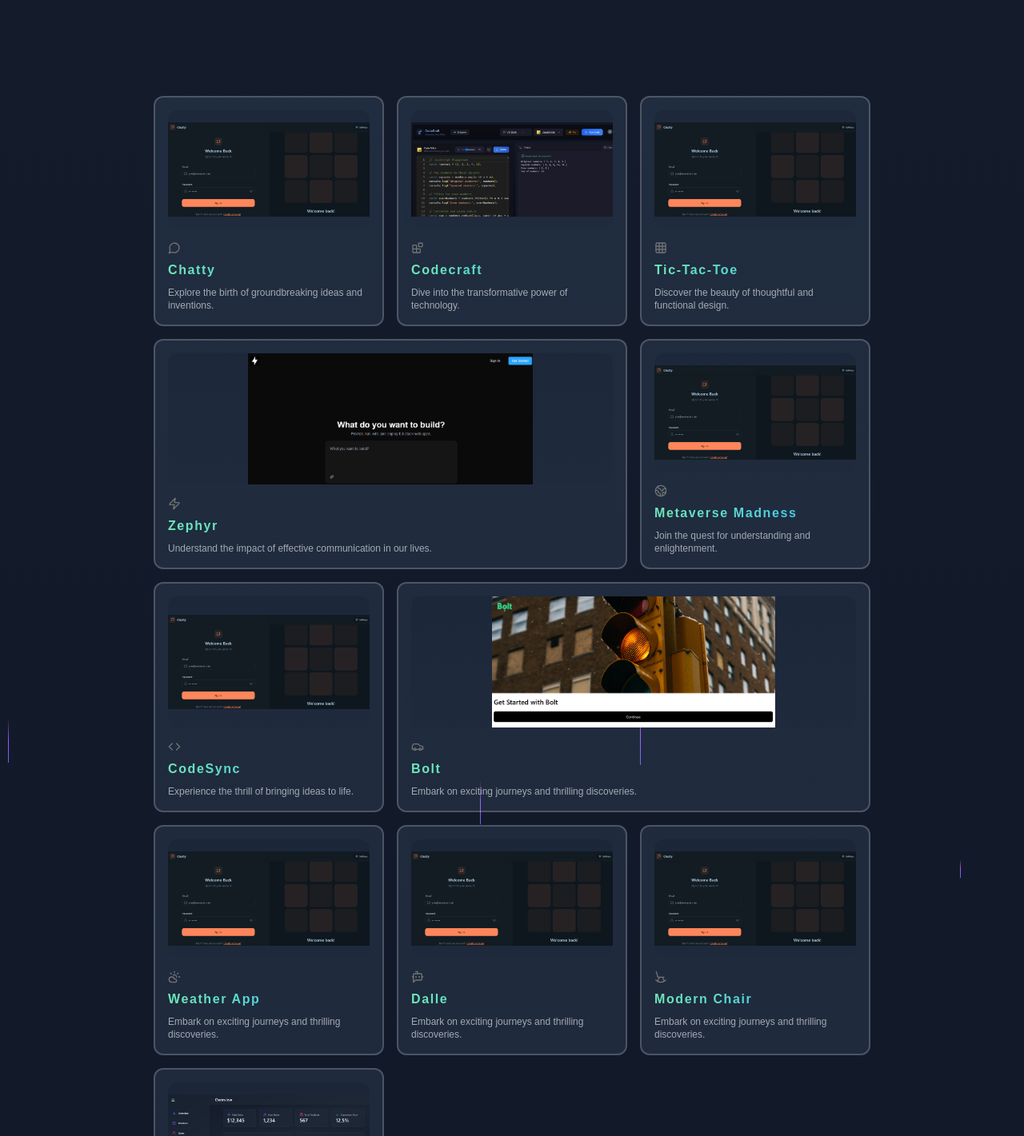
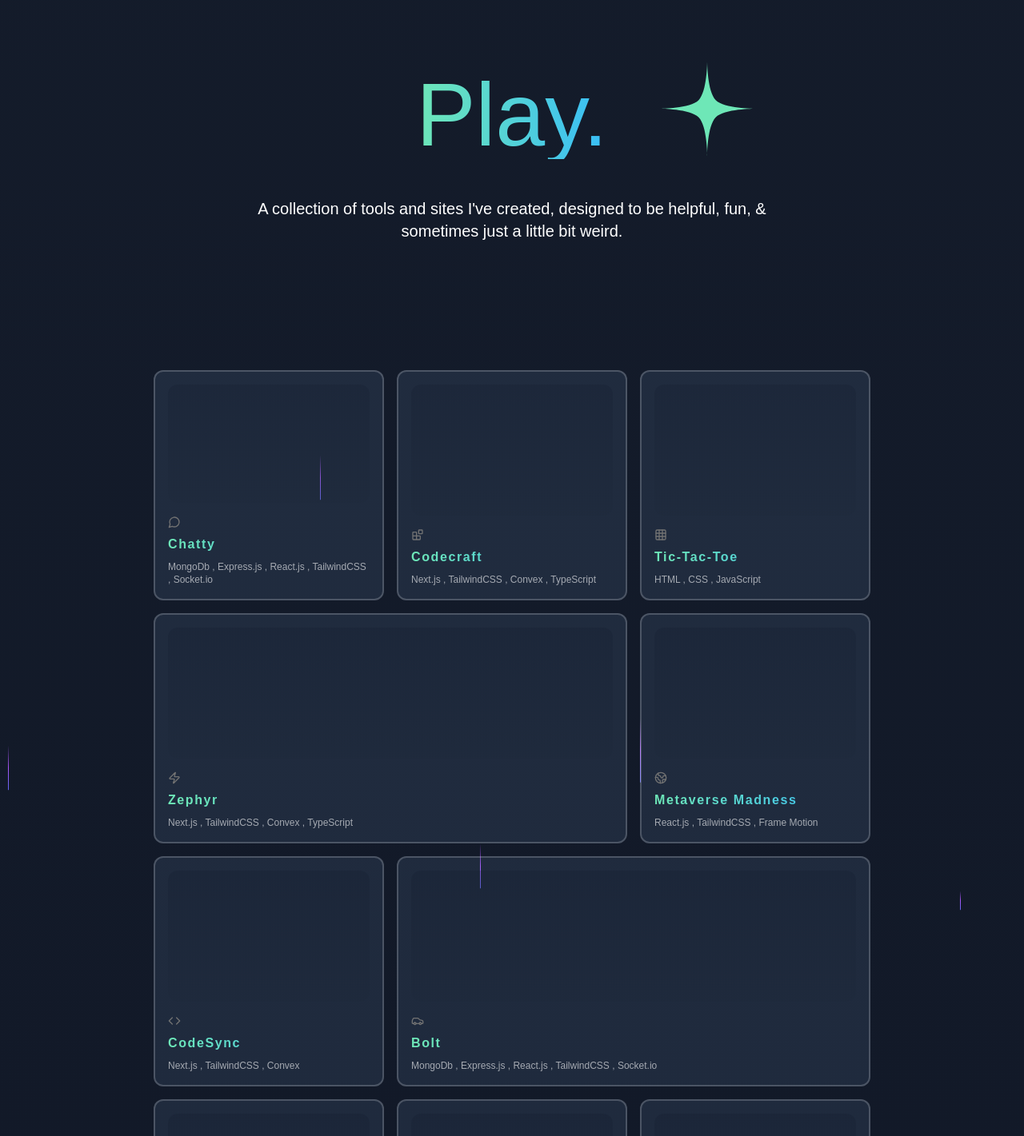
Before and after one commit to akshatJ15/porfolio, a Next.js app: page /all-projects in a window 1280 px wide. Shown: the part 40-1461 px from the top of the page at 80% size. Built offline with nearby package versions, Linux system fonts and the light colour scheme; a web font is replaced by a local one.

Commit message:
Add LinkPreview component with HoverCard functionality and update dependencies

```diff
--- a/package.json
+++ b/package.json
@@ -9,6 +9,7 @@
     "lint": "next lint"
   },
   "dependencies": {
+    "@radix-ui/react-hover-card": "^1.1.4",
     "@radix-ui/react-tabs": "^1.1.2",
     "@svgr/webpack": "^8.1.0",
     "@tabler/icons-react": "^3.28.1",
@@ -17,6 +18,7 @@
     "framer-motion": "^11.18.2",
     "lucide-react": "^0.469.0",
     "next": "^15.1.3",
+    "qss": "^3.0.0",
     "react": "^18",
     "react-dom": "^18",
     "react-icons": "^5.4.0",
--- a/src/app/all-projects/page.tsx
+++ b/src/app/all-projects/page.tsx
@@ -1,3 +1,4 @@
+"use client";
 import React from "react";
 import { BentoGrid, BentoGridItem } from "../../components/ui/bento-grid";
 import { BackgroundBeamsWithCollision } from "@/components/ui/background-beams-with-collision";
@@ -15,15 +16,51 @@ import {
   SquareKanban,
 } from "lucide-react";
 import Image, { StaticImageData } from "next/image";
-import codeCraftImg from '../../assets/project-images/codecraft.png';
-import zephyrImg from '../../assets/project-images/zephyr.png';
-import boltImg from '../../assets/project-images/bolt.png';
-import chattyImg from '../../assets/all-projects/chatty.png';
-import dashboardImg from '../../assets/project-images/dashboard.png';
+import codeCraftImg from "../../assets/project-images/codecraft.png";
+import zephyrImg from "../../assets/project-images/zephyr.png";
+import boltImg from "../../assets/project-images/bolt.png";
+import chattyImg from "../../assets/all-projects/chatty.png";
+import dashboardImg from "../../assets/project-images/dashboard.png";
+import { motion } from "framer-motion";
+import { LinkPreview } from "@/components/ui/link-preview";
+import StarIcon from "../../assets/icons/star.svg";
 
-export default function Page () {
+export default function Page() {
   return (
     <BackgroundBeamsWithCollision className="relative overflow-x-clip radient-to-b bg-gradient-to-t from-gray-900/20 to-gray-800/20 font-serif">
+      <section
+        className="flex flex-col items-center justify-center mx-11 my-10 md:my-28"
+        id="home"
+      >
+        <div className="flex flex-col items-center justify-center px-[15vw] md:px-[15vh] py-[2vh] relative w-fit">
+          <motion.h1
+            className={`text-primary-green text-6xl md:text-[8.7vw] bg-gradient-to-r from-emerald-300 to-sky-400 bg-clip-text text-transparent`}
+            initial={{ y: -30, opacity: 0 }}
+            animate={{ y: 0, opacity: 1 }}
+            transition={{ duration: 0.3, ease: "easeIn" }}
+          >
+            Play.
+          </motion.h1>
+          <motion.div
+            className="absolute right-0 top-0 star w-[60px] h-[60px]"
+            initial={{ transform: "scale(0)" }}
+            animate={{ transform: "scale(1)" }}
+            transition={{ duration: 1, ease: "backInOut", delay: 0.3 }}
+          >
+            <StarIcon className="size-32 text-emerald-300 scale-[60%] md:scale-100" />
+          </motion.div>
+        </div>
+        <motion.p
+          className="text-base md:text-xl text-primary-green max-w-[700px] text-center mt-8"
+          initial={{ y: -30, opacity: 0 }}
+          animate={{ y: 0, opacity: 1 }}
+          transition={{ duration: 0.3, ease: "easeIn", delay: 0.2 }}
+        >
+          A collection of tools and sites I&apos;ve created, designed to be
+          helpful, fun, & sometimes just a little bit weird.
+        </motion.p>
+      </section>
+
       <div className="relative  px-10 mt-40 overflow-x-clip font-serif">
         <BentoGrid className="lg:max-w-4xl mx-auto pb-60">
           {items.map((item, i) => (
@@ -45,77 +82,77 @@ export default function Page () {
     </BackgroundBeamsWithCollision>
   );
 }
-const Skeleton = ({ image }: { image: StaticImageData | string }) => (
-  <div className="flex flex-1 min-h-[6rem] rounded-xl radial-gradient bg-gradient-to-b from-gray-900/20 to-gray-800/20">
-    <Image src={image} alt="" className="object-contain w-full h-full " />
+const Skeleton = ({ image, icon }) => (
+  <div className="flex-1 min-h-[6rem] rounded-xl radial-gradient bg-gradient-to-b from-gray-900/20 to-gray-800/20 flex justify-center items-center">
+    {/* {React.createElement(icon, { className: "h-9 w-9 text-white" })} */}
+    {/* <Image src={image} alt="" className="object-contain w-full h-full " /> */}
   </div>
 );
 const items = [
   {
     title: "Chatty",
-    description: "Explore the birth of groundbreaking ideas and inventions.",
-    header: <Skeleton image={chattyImg} />,
+    description: "MongoDb , Express.js , React.js , TailwindCSS , Socket.io",
+    header: <Skeleton image={chattyImg} icon={MessageCircle} />,
     icon: <MessageCircle className="h-4 w-4 text-neutral-500" />,
   },
   {
     title: "Codecraft",
-    description: "Dive into the transformative power of technology.",
-    header: <Skeleton image={codeCraftImg}/>,
+    description: "Next.js , TailwindCSS , Convex , TypeScript",
+    header: <Skeleton image={codeCraftImg} icon={MessageCircle} />,
     icon: <Blocks className="h-4 w-4 text-neutral-500" />,
   },
   {
     title: "Tic-Tac-Toe",
-    description: "Discover the beauty of thoughtful and functional design.",
-    header: <Skeleton image={chattyImg}/>,
+    description: "HTML , CSS , JavaScript",
+    header: <Skeleton image={chattyImg} icon={MessageCircle} />,
     icon: <Grid3x3 className="h-4 w-4 text-neutral-500" />,
   },
   {
     title: "Zephyr",
-    description:
-      "Understand the impact of effective communication in our lives.",
-    header: <Skeleton image={zephyrImg}/>,
+    description: "Next.js , TailwindCSS , Convex , TypeScript",
+    header: <Skeleton image={zephyrImg} icon={MessageCircle} />,
     icon: <Zap className="h-4 w-4 text-neutral-500" />,
   },
   {
     title: "Metaverse Madness",
-    description: "Join the quest for understanding and enlightenment.",
-    header: <Skeleton image={chattyImg}/>,
+    description: "React.js , TailwindCSS , Frame Motion",
+    header: <Skeleton image={chattyImg} icon={MessageCircle} />,
     icon: <Earth className="h-4 w-4 text-neutral-500" />,
   },
   {
     title: "CodeSync",
-    description: "Experience the thrill of bringing ideas to life.",
-    header: <Skeleton image={chattyImg}/>,
+    description: "Next.js , TailwindCSS , Convex ",
+    header: <Skeleton image={chattyImg} icon={MessageCircle} />,
     icon: <Code className="h-4 w-4 text-neutral-500" />,
   },
   {
     title: "Bolt",
-    description: "Embark on exciting journeys and thrilling discoveries.",
-    header: <Skeleton image={boltImg}/>,
+    description: "MongoDb , Express.js , React.js , TailwindCSS , Socket.io",
+    header: <Skeleton image={boltImg} icon={MessageCircle} />,
     icon: <Car className="h-4 w-4 text-neutral-500" />,
   },
   {
     title: "Weather App",
-    description: "Embark on exciting journeys and thrilling discoveries.",
-    header: <Skeleton image={chattyImg}/>,
+    description: "Node.js , HTML , TailwindCSS",
+    header: <Skeleton image={chattyImg} icon={MessageCircle} />,
     icon: <CloudSun className="h-4 w-4 text-neutral-500" />,
   },
   {
     title: "Dalle",
-    description: "Embark on exciting journeys and thrilling discoveries.",
-    header: <Skeleton image={chattyImg}/>,
+    description: "React.js , TailwindCSS , Express.js ,  MongoDB",
+    header: <Skeleton image={chattyImg} icon={MessageCircle} />,
     icon: <BotMessageSquare className="h-4 w-4 text-neutral-500" />,
   },
   {
     title: "Modern Chair",
-    description: "Embark on exciting journeys and thrilling discoveries.",
-    header: <Skeleton image={chattyImg}/>,
+    description: "HTML , CSS",
+    header: <Skeleton image={chattyImg} icon={MessageCircle} />,
     icon: <RockingChair className="h-4 w-4 text-neutral-500" />,
   },
   {
     title: "Admin Dashboard",
-    description: "Embark on exciting journeys and thrilling discoveries.",
-    header: <Skeleton image={dashboardImg}/>,
+    description: "React.js , TailwindCSS",
+    header: <Skeleton image={dashboardImg} icon={MessageCircle} />,
     icon: <SquareKanban className="h-4 w-4 text-neutral-500" />,
   },
 ];
--- /dev/null
+++ b/src/components/ui/link-preview.tsx
@@ -0,0 +1,157 @@
+"use client";
+import * as HoverCardPrimitive from "@radix-ui/react-hover-card";
+import Image from "next/image";
+import { encode } from "qss";
+import React from "react";
+import {
+  AnimatePresence,
+  motion,
+  useMotionValue,
+  useSpring,
+} from "framer-motion";
+import Link from "next/link";
+import { cn } from "@/lib/utils";
+
+type LinkPreviewProps = {
+  children: React.ReactNode;
+  url: string;
+  className?: string;
+  width?: number;
+  height?: number;
+  quality?: number;
+  layout?: string;
+} & (
+  | { isStatic: true; imageSrc: string }
+  | { isStatic?: false; imageSrc?: never }
+);
+
+export const LinkPreview = ({
+  children,
+  url,
+  className,
+  width = 200,
+  height = 125,
+  quality = 50,
+  layout = "fixed",
+  isStatic = false,
+  imageSrc = "",
+}: LinkPreviewProps) => {
+  let src;
+  if (!isStatic) {
+    const params = encode({
+      url,
+      screenshot: true,
+      meta: false,
+      embed: "screenshot.url",
+      colorScheme: "dark",
+      "viewport.isMobile": true,
+      "viewport.deviceScaleFactor": 1,
+      "viewport.width": width * 3,
+      "viewport.height": height * 3,
+    });
+    src = `https://api.microlink.io/?${params}`;
+  } else {
+    src = imageSrc;
+  }
+
+  const [isOpen, setOpen] = React.useState(false);
+
+  const [isMounted, setIsMounted] = React.useState(false);
+
+  React.useEffect(() => {
+    setIsMounted(true);
+  }, []);
+
+  const springConfig = { stiffness: 100, damping: 15 };
+  const x = useMotionValue(0);
+
+  const translateX = useSpring(x, springConfig);
+
+  const handleMouseMove = (event: any) => {
+    const targetRect = event.target.getBoundingClientRect();
+    const eventOffsetX = event.clientX - targetRect.left;
+    const offsetFromCenter = (eventOffsetX - targetRect.width / 2) / 2; // Reduce the effect to make it subtle
+    x.set(offsetFromCenter);
+  };
+
+  return (
+    <>
+      {isMounted ? (
+        <div className="hidden">
+          <Image
+            src={src}
+            width={width}
+            height={height}
+            quality={quality}
+            layout={layout}
+            priority={true}
+            alt="hidden image"
+          />
+        </div>
+      ) : null}
+
+      <HoverCardPrimitive.Root
+        openDelay={50}
+        closeDelay={100}
+        onOpenChange={(open) => {
+          setOpen(open);
+        }}
+      >
+        <HoverCardPrimitive.Trigger
+          onMouseMove={handleMouseMove}
+          className={cn("text-black dark:text-white", className)}
+          href={url}
+        >
+          {children}
+        </HoverCardPrimitive.Trigger>
+
+        <HoverCardPrimitive.Content
+          className="[transform-origin:var(--radix-hover-card-content-transform-origin)]"
+          side="top"
+          align="center"
+          sideOffset={10}
+        >
+          <AnimatePresence>
+            {isOpen && (
+              <motion.div
+                initial={{ opacity: 0, y: 20, scale: 0.6 }}
+                animate={{
+                  opacity: 1,
+                  y: 0,
+                  scale: 1,
+                  transition: {
+                    type: "spring",
+                    stiffness: 260,
+                    damping: 20,
+                  },
+                }}
+                exit={{ opacity: 0, y: 20, scale: 0.6 }}
+                className="shadow-xl rounded-xl"
+                style={{
+                  x: translateX,
+                }}
+              >
+                <Link
+                  href={url}
+                  className="block p-1 bg-white border-2 border-transparent shadow rounded-xl hover:border-neutral-200 dark:hover:border-neutral-800"
+                  style={{ fontSize: 0 }}
+                >
+                  <Image
+                    src={isStatic ? imageSrc : src}
+                    width={width}
+                    height={height}
+                    quality={quality}
+                    layout={layout}
+                    priority={true}
+                    className="rounded-lg"
+                    alt="preview image"
+                  />
+                </Link>
+              </motion.div>
+            )}
+          </AnimatePresence>
+        </HoverCardPrimitive.Content>
+      </HoverCardPrimitive.Root>
+    </>
+  );
+};
--- a/src/sections/Hero.tsx
+++ b/src/sections/Hero.tsx
@@ -5,7 +5,7 @@ import ArrowDown from "../assets/icons/arrow-down.svg";
 import grainImage from "../assets/images/grain.jpg";
 import StarIcon from "../assets/icons/star.svg";
 import HeroOrbit from "@/components/HeroOrbit/HeroOrbit";
-import SparkleIcon from "../assets/icons//sparkle.svg";
+import SparkleIcon from "../assets/icons/sparkle.svg";
 import { motion, MotionConfig } from "framer-motion";
 import SectionHeader from "@/components/SectionHeader/SectionHeader";
 
```
Also changed, not shown: 1 other file (tests, documents, lock files or other folders).
